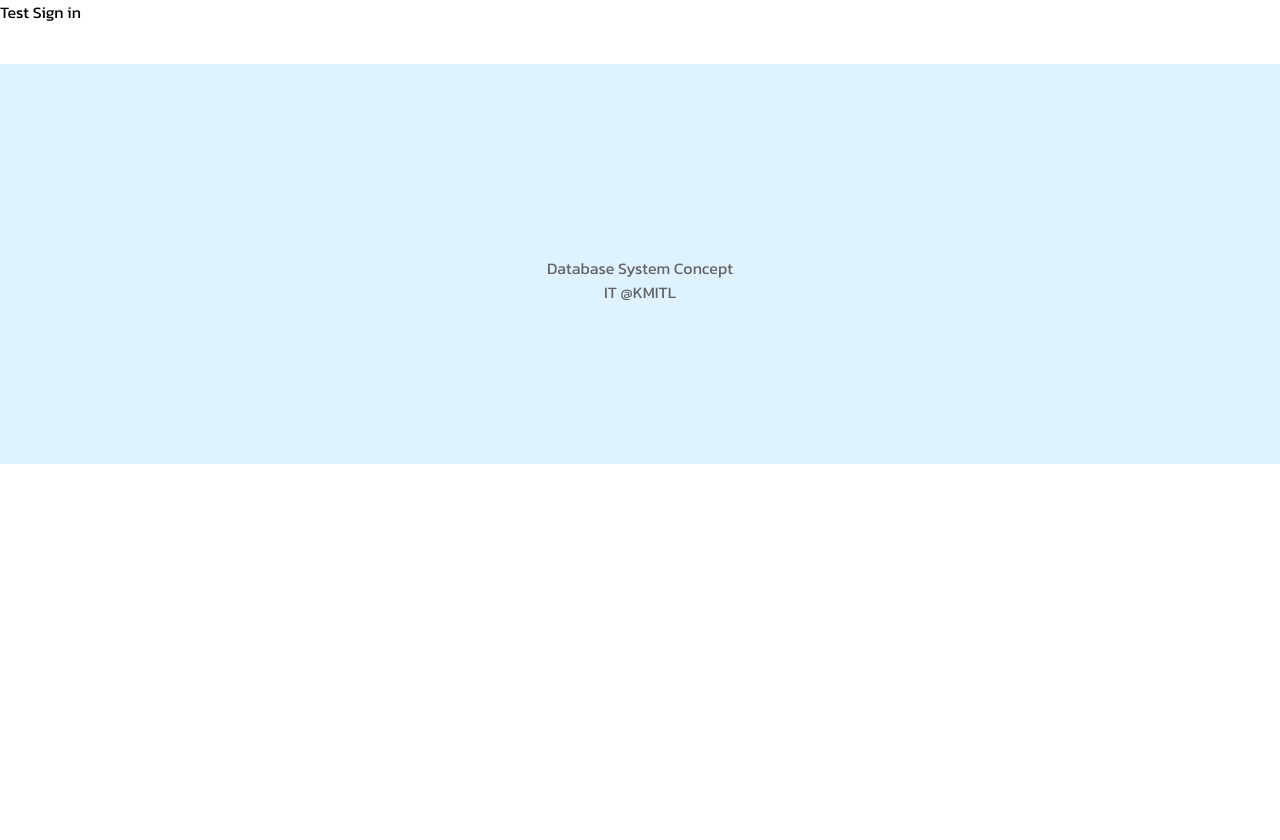
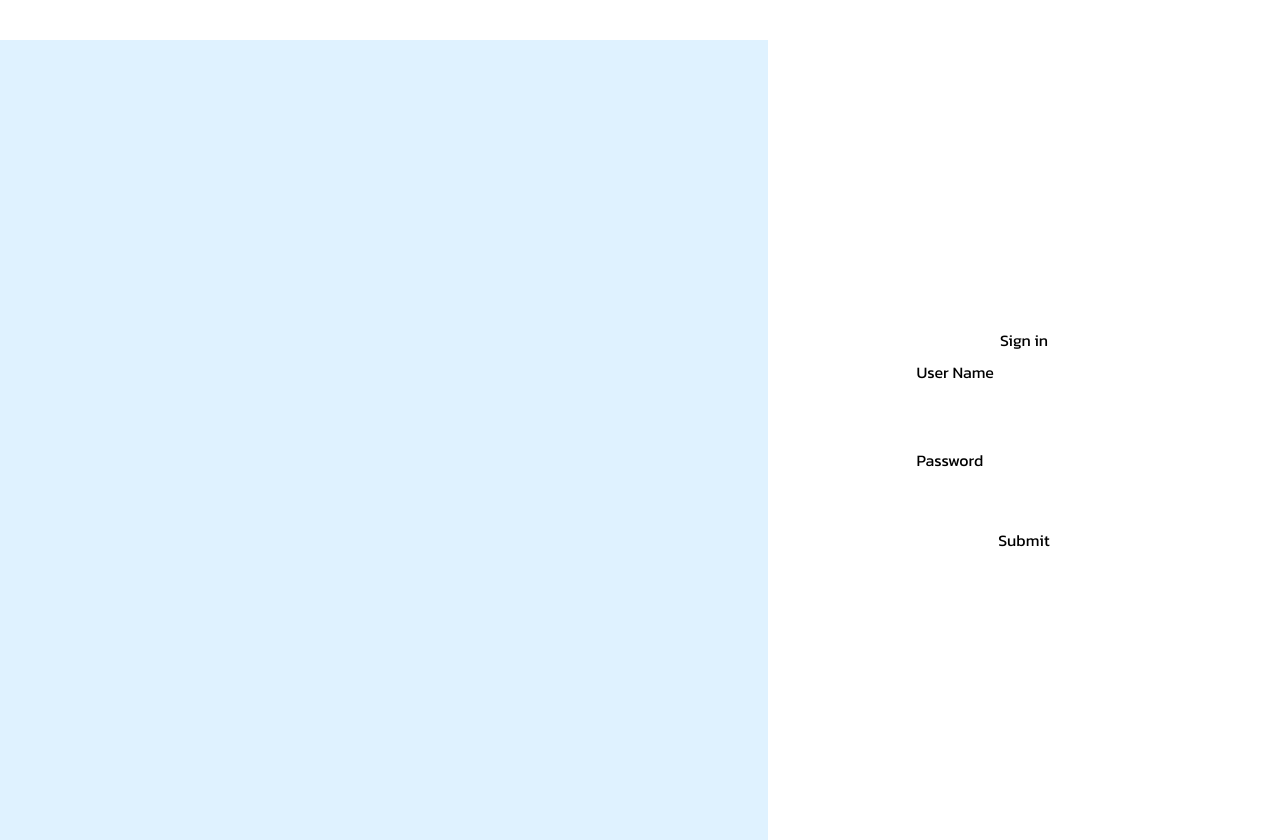
Before and after one commit to MindNara/Klaikhun-web-app, a React (Vite) app in the folder app/: page /signin in a window 1280 px wide. Before the commit the page ends 800 px from the top, so only its background shows below. Built offline with nearby package versions, Linux system fonts and the light colour scheme.

Commit message:
don't finish

```diff
--- a/app/src/pages/Signin.jsx
+++ b/app/src/pages/Signin.jsx
@@ -1,11 +1,27 @@
 import React from "react";
 
 const Signin = () => {
-    return (
-        <div>
-            Test Sign in
+  return (
+    <div>
+      <div class=" w-full h-full">
+        <div class="absolute bg-skyblue w-3/5 h-full"></div>
+        <div class="absolute bg-white w-2/5 h-full right-0 flex justify-center flex-col items-center">
+            <h2 classname="text-3xl font-bold text-center">Sign in</h2>
+            <div className="flex flex-col text-gray-400 py-2">
+              <label htmlFor="user-name">User Name</label>
+              <input type="text" className="rounded-lg bg-white-700 mt-2 p-2" />
+            </div>
+            <div className="flex flex-col text-gray-400 py-2">
+              <label htmlFor="user-name">Password</label>
+              <input type="text" className="rounded-lg bg-white-700 mt-2 p-2"/>
+            </div>
+            <div className="button-submit">
+              <button classname="w-full my-5 py-2 bg-zinc-900">Submit</button>
+            </div>
         </div>
-    );
-}
+      </div>
+    </div>
+  );
+};
 
 export default Signin;
```
